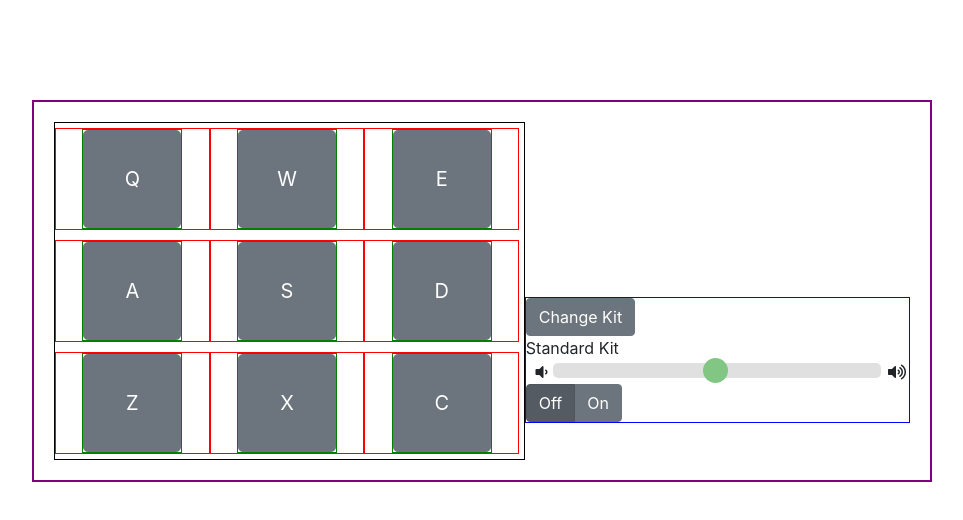
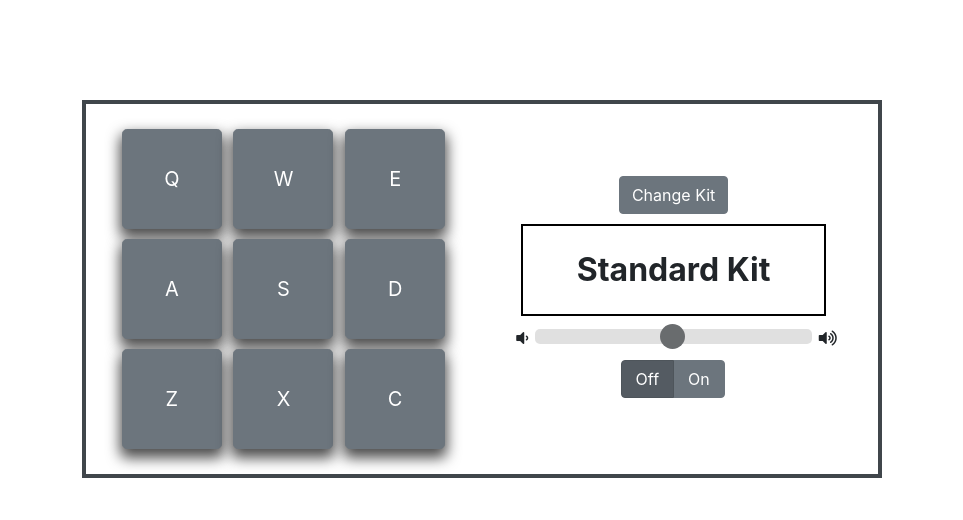
Before and after one commit to MarkFSkinner/drum-machine, a React (Create React App) app: page / in a window 1280 px wide. Shown: the top 520 px of the page, without its empty margins (158-1121 px from the left). Built offline with nearby package versions, Linux system fonts and the light colour scheme.

Commit message:
Add css style to create main app layout

```diff
--- a/src/App.css
+++ b/src/App.css
@@ -1,21 +1,22 @@
 #drum-machine {
-  border: 2px solid purple;
+  border: 4px solid #40464b;
   margin: auto;
   margin-top: 100px;
-  max-width: 900px;
+  max-width: 800px;
   padding: 20px;
 }
 
 #drums {
-  /*max-width: 500px;*/
+  /*border: 1px solid black;*/
+  max-width: 350px;
   width: 100%;
   max-height: 500px;
-  border: 1px solid black;
   display: block;
+  margin: auto;
 }
 
 .drum-pad {
-  border: 1px solid red;
+  /*border: 1px solid red;*/
   width: 33%;
   display: inline-block;
   margin-top: 5px;
@@ -23,7 +24,7 @@
 }
 
 .pad-container {
-  border: 1px solid green;
+  /*border: 1px solid green;*/
   width: 100px;
   height: 100px;
   margin: auto;
@@ -32,37 +33,49 @@
 .btn-drum {
   width: 100%;
   height: 100%;
+  -webkit-box-shadow: 0px 7px 14px 2px rgba(0,0,0,0.7);
+  -moz-box-shadow: 0px 7px 14px 2px rgba(0,0,0,0.7);
+  box-shadow: 0px 7px 14px 2px rgba(0,0,0,0.7);
+  /*-webkit-box-shadow: 8px 6px 10px -3px rgba(0,0,0,0.75);
+  -moz-box-shadow: 8px 6px 10px -3px rgba(0,0,0,0.75);
+  box-shadow: 8px 6px 10px -3px rgba(0,0,0,0.75);*/
 }
 
 #controls {
-  border: 1px solid blue;
+  /*border: 1px solid blue;*/
   width: 100%;
   display: block;
+  max-width: 380px;
+  margin: auto;
+  margin-top: 20px;
 }
 
 
 
 .slidecontainer {
-  width: 95%; /* Width of the outside container */
+  width: 95%;
   margin: auto;
 }
 
 .fas {
-  width: 3%;
+  width: 7%;
 }
 
 .fa-volume-down, .fa-volume-mute {
-  margin-right: 7px;
+  /*margin-right: 7px;*/
   cursor: pointer;
+  text-align: right;
+  padding-right: 7px;
 }
 
 .fa-volume-up {
-  margin-left: 7px;
+  /*margin-left: 7px;*/
+  padding-left: 7px;
 }
 
 .slider {
   -webkit-appearance: none;
-  width: 90%;
+  width: 86%;
   height: 15px;
   border-radius: 5px;
   background: #d3d3d3;
@@ -78,7 +91,8 @@
   width: 25px;
   height: 25px;
   border-radius: 50%;
-  background: #4CAF50;
+  /*background: #4CAF50;*/
+  background: #2b2e32;
   cursor: pointer;
 }
 
@@ -86,22 +100,107 @@
   width: 25px;
   height: 25px;
   border-radius: 50%;
-  background: #4CAF50;
+  /*background: #4CAF50;*/
+  background: #2b2e32;
   cursor: pointer;
 }
 
 
 @media (min-width: 768px) {
   #drums {
-  width: 55%;
+    width: 45%;
     /*max-height: 500px;
     border: 1px solid black;*/
     display: inline-block;
+    margin-left: 10px;
   }
 
   #controls {
     /*border: 1px solid blue;*/
     width: 45%;
     display: inline-block;
+    margin-left: 50px;
+    margin-top: 0px;
+    vertical-align: 20px;
   }
 }
+
+#display {
+  border: 2px solid black;
+  padding: 20px;
+  font-weight: bold;
+  font-size: 2rem;
+  text-align: center;
+  margin-top: 10px;
+  margin-bottom: 10px;
+  width: 90%;
+  margin: auto;
+}
+
+#power {
+  /*border: 1px solid red;*/
+  width: 100%;
+  margin-bottom: 10px;
+}
+
+#power-btns {
+  /*border: 1px solid green;*/
+  margin: auto;
+  width: 105px;
+  display: block;
+  /*margin-left: 100px;*/
+}
+
+label {
+  width: 50%;
+}
+
+
+#selector {
+  /*border: 1px solid black;*/
+  width: 100%;
+  margin-top: 10px;
+  margin-bottom: 10px;
+}
+
+#drum-selector {
+  /*border: 1px solid green;*/
+  margin: auto;
+  /*max-width: 105px;*/
+  display: block;
+}
+
+#volume-control {
+  margin-top: 10px;
+  margin-bottom: 10px;
+}
+
+@keyframes pulse {
+  0% {
+    transform: scale(1);
+  }
+  50% {
+    transform: scale(0.95);
+  }
+  100% {
+    transform: scale(1);
+  }
+}
+
+/*.pulse {
+  animation-name: pulse;
+  animation-duration: 0.5s;
+}*/
+
+/*#btn-Q:active {
+  animation-name: pulse;
+  animation-duration: 0.5s;
+}*/
+
+.Q-pulse, .W-pulse, .E-pulse, .A-pulse, .S-pulse, .D-pulse, .Z-pulse, .X-pulse, .C-pulse {
+  animation-name: pulse;
+  animation-duration: 0.5s;
+  -webkit-box-shadow: 0px 0px 0px 0px rgba(0,0,0,0);
+  -moz-box-shadow: 0px 0px 0px 0px rgba(0,0,0,0);
+  box-shadow: 0px 0px 0px 0px rgba(0,0,0,0);
+}
```
Lines whose indentation alone changed are shown as unchanged.
